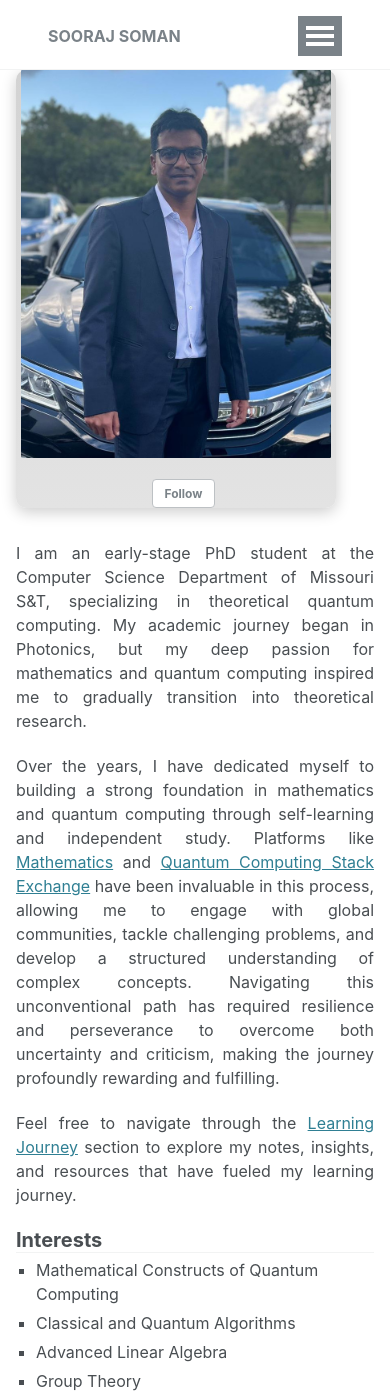
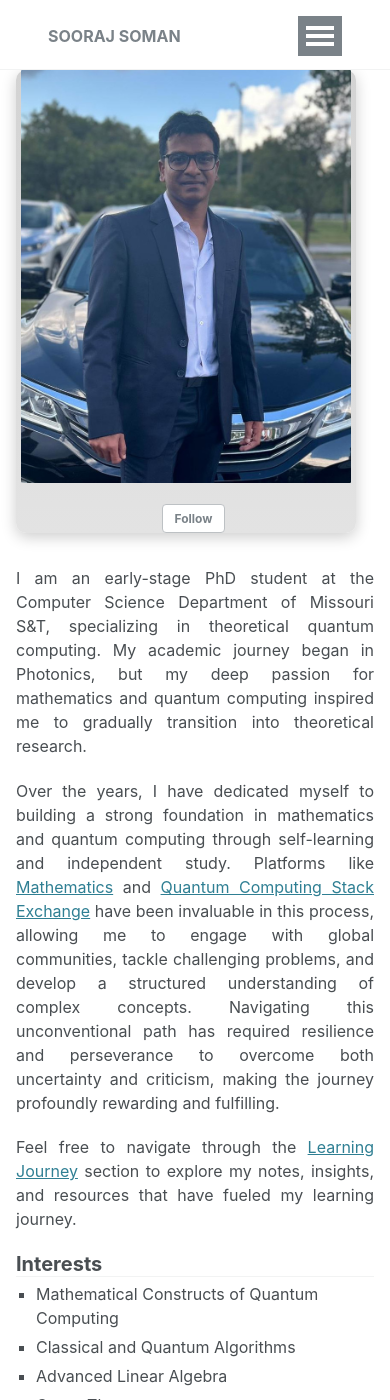
Before and after one commit to soorajss1729/soorajss1729.github.io, a Jekyll site: the page built from _pages/about.md, in a window 390 px wide and 1400 px high. Built offline with Jekyll 4.4.1, drawn with Linux system fonts in a browser that asks for light colours.

Commit message:
Update _sidebar.scss

```diff
--- a/_sass/_sidebar.scss
+++ b/_sass/_sidebar.scss
@@ -90,7 +90,7 @@
   padding-right: 0;
 
   @media screen and (max-width: 600px) {
-    width: 320px;
+    width: 340px;
     margin: 0; /* Remove all margins on small screens */
     padding-left: 0.1em; /* Add padding for both sides */
     padding-right: 0.1em;
```
